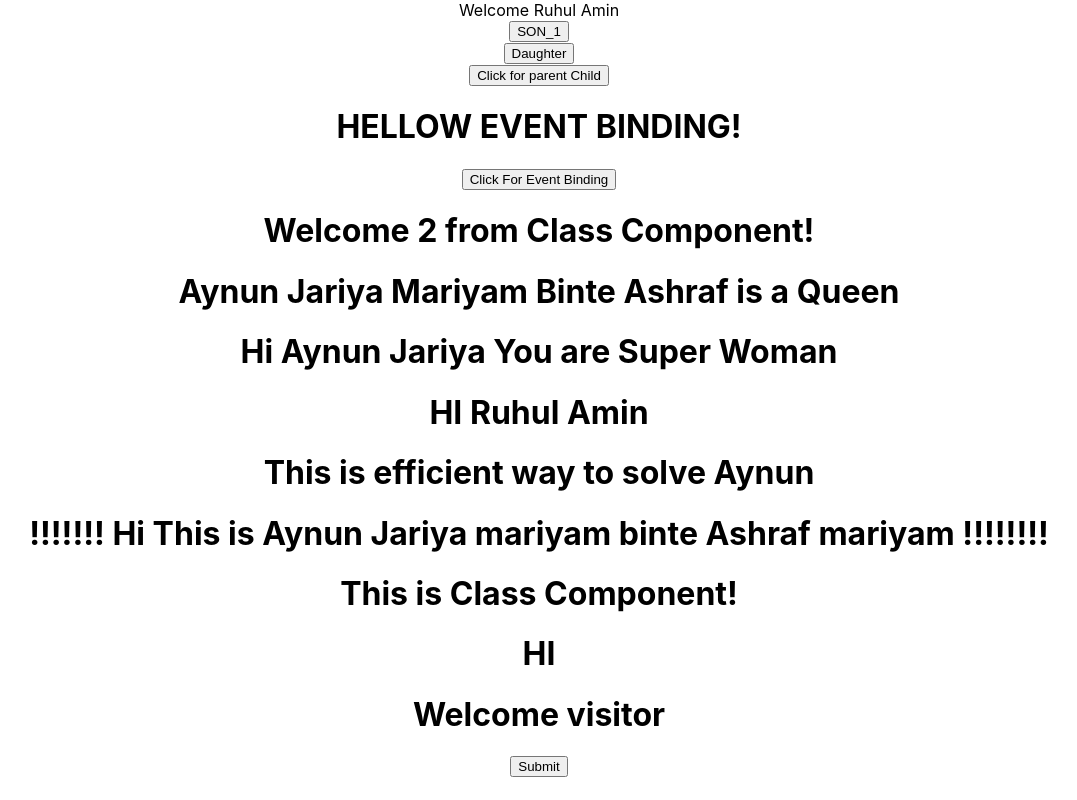
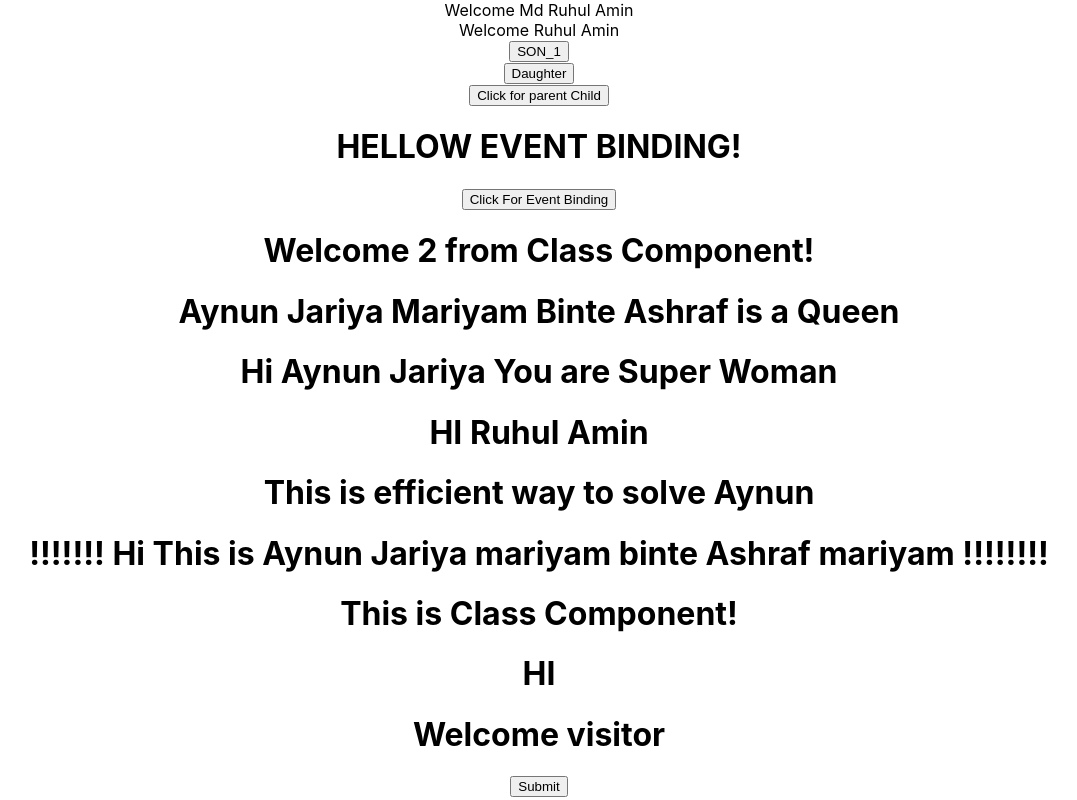
Before and after one commit to MohammadRuhulAmin/react.js-tutorial, a React (Create React App) app: page / in a window 1280 px wide. Shown: the top 800 px of the page, without its empty margins (101-1178 px from the left). Built offline with nearby package versions, Linux system fonts and the light colour scheme.

Commit message:
another approach of conditional Rendering

```diff
--- a/src/App.js
+++ b/src/App.js
@@ -22,10 +22,12 @@ import ParentComponent from './components/ParentComponent';
 import Father from './components/Father';
 import Ourfather from './components/Ourfather';
 import UserGreeting from './components/UserGreeting';
+import ConditionalRendering from './components/ConditionalRendering';
 class App extends Component {
   render(){
     return(
       <div className='App'>
+        <ConditionalRendering/>
         <UserGreeting/>
         <Ourfather/>
         <Father/>
--- /dev/null
+++ b/src/components/ConditionalRendering.js
@@ -0,0 +1,22 @@
+import React, { Component } from 'react'
+
+class ConditionalRendering extends Component {
+  constructor(props) {
+    super(props)
+
+    this.state = {
+       isLoggedIn : true,
+       userName : "Md Ruhul Amin"
+    }
+  }
+    render() {
+        let message = "";
+        if(this.state.isLoggedIn == true)message = <div>Welcome {this.state.userName}</div>
+        else message = <div>Welcome As a Guest!</div>
+        return (
+        <div> {message}</div>
+        )
+  }
+}
+
+export default ConditionalRendering
```
